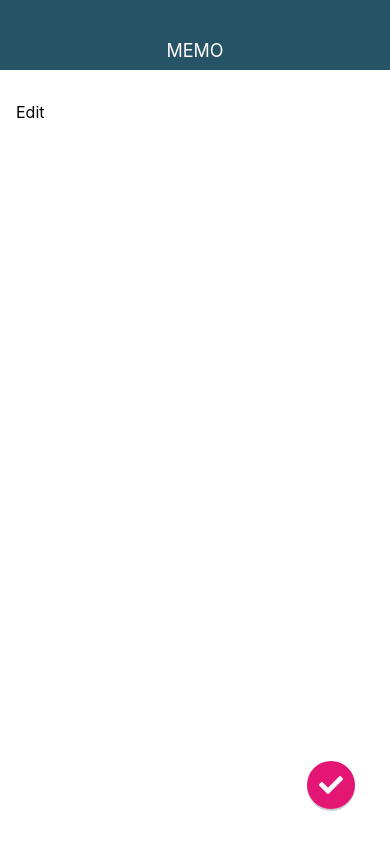
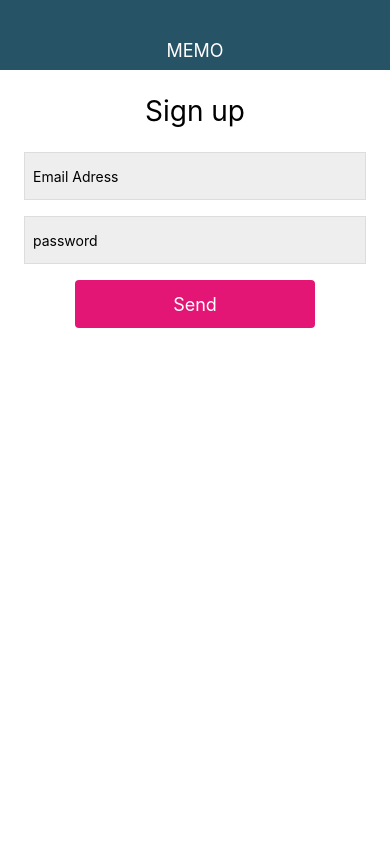
Before and after one commit to toshihog/memo01, a React Native app: screen / in a window 390 px wide. Built offline with nearby package versions, Linux system fonts and the light colour scheme.

Commit message:
Create Login and Signup

```diff
--- a/App.tsx
+++ b/App.tsx
@@ -2,7 +2,7 @@
 import { StyleSheet, View } from 'react-native';
 
 import MemoListScreen from './src/screens/MemoListScreen';
-import MemoEditScreen from './src/screens/MemoEditScreen';
+import SignupScreen from './src/screens/SignupScreen';
 import Appbar from './src/components/Appbar';
 
 export default class App extends React.Component {
@@ -10,7 +10,7 @@
     return (
       <View style={styles.container}>
         <Appbar />
-        <MemoEditScreen />
+        <SignupScreen />
       </View>
     );
   }
--- /dev/null
+++ b/src/screens/SignupScreen.js
@@ -0,0 +1,55 @@
+import React from 'react';
+import { StyleSheet, View, TextInput, TouchableHighlight, Text } from 'react-native';
+
+class SignupScreen extends React.Component {
+  render() {
+    return(
+      <View style={styles.container}>
+        <Text style={styles.title}>Sign up</Text>
+        <TextInput style={styles.input} value="Email Adress" />
+        <TextInput style={styles.input} value="password" />
+        <TouchableHighlight style={styles.button} onPress={() => {}} underlayColor='#C70F66'>
+          <Text style={styles.buttonTitle}>Send</Text>
+        </TouchableHighlight>
+      </View>
+    );
+  }
+}
+
+const styles = StyleSheet.create({
+  container:{
+    flex: 1,
+    width: '100%',
+    padding: 24,
+    backgroundColor: '#fff',
+  },
+  input: {
+    backgroundColor: '#eee',
+    height: 48,
+    marginBottom: 16,
+    borderWidth: 1,
+    borderColor: '#DDD',
+    padding: 8,
+  },
+  title: {
+    fontSize: 28,
+    alignSelf: 'center',
+    marginBottom: 24,
+  },
+  button: {
+    backgroundColor: '#E31676',
+    height: 48,
+    borderRadius: 4,
+    justifyContent: 'center',
+    alignItems: 'center',
+    width: '70%',
+    alignSelf: 'center',
+  },
+  buttonTitle: {
+    color: '#fff',
+    fontSize: 18,
+  },
+  }
+);
+
+export default SignupScreen;
```
Also changed, not shown: src/screens/LoginScreen.js (added, +55 -0 lines).
